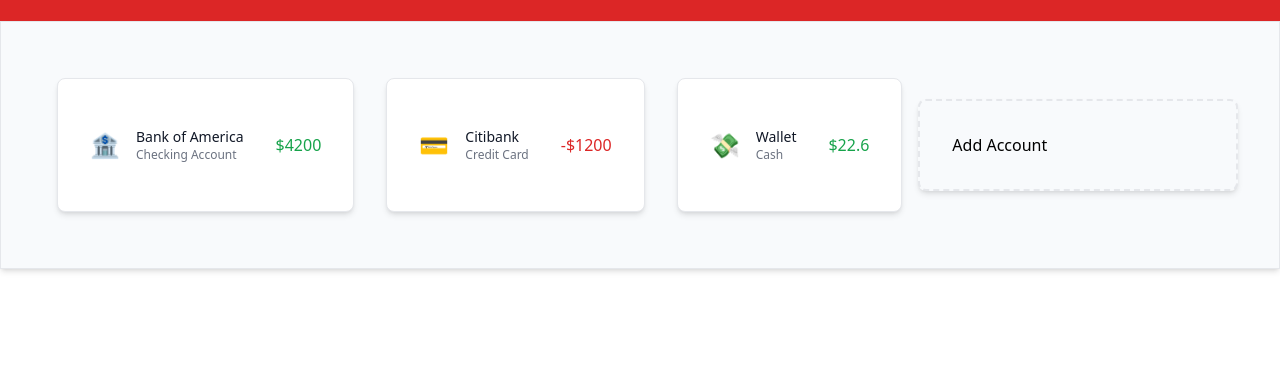
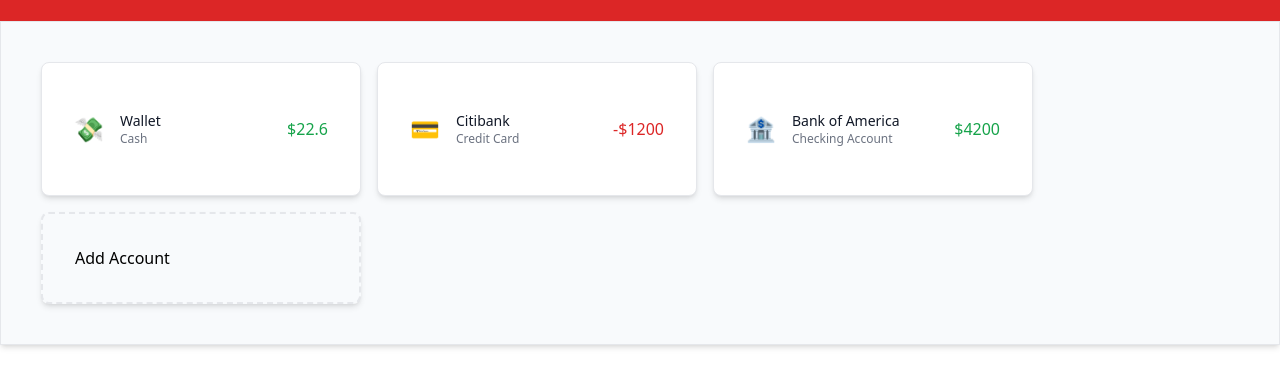
Before and after one commit to save-thinking/group-1-save-thinking, a website: page src/static/html/dashboard.html in a window 1280 px wide. Shown: the part 75-462 px from the top of the page. Drawn offline with Linux system fonts and the light colour scheme.

Commit message:
Made add account button a part of container, using prepend instead of InnerHTML to preserve variable validity of buttons

```diff
--- a/src/js/view/dashboard.js
+++ b/src/js/view/dashboard.js
@@ -12,7 +12,8 @@
 const recordModalForm = document.querySelector('#add-record-form')
 const accountList = document.querySelector('#account-list')
 
-const testDashboardData = [{
+const testDashboardData = [
+  {
     account_name: 'Bank of America',
     account_type: 'checking-account',
     initial_balance: 4200,
@@ -29,11 +30,12 @@
     account_type: 'cash',
     initial_balance: 22.6,
     currency: 'USD'
-}]
+  }
+]
 
 // this function would be called every time the page is loaded
 document.addEventListener('DOMContentLoaded', () => {
-  createDashboardWithInnerHTML(testDashboardData)
+  testDashboardData.map((account) => addAccountCard(account))
 })
 
 /* Utilities */
@@ -62,10 +64,8 @@
   for (const pair of formData.entries()) {
     formJson[pair[0]] = pair[1]
   }
-  // console.log(formJson)
-  // alert(JSON.stringify(formJson))
   testDashboardData.push(formJson)
-  createDashboardWithInnerHTML(testDashboardData)
+  addAccountCard(formJson)
   toggleAddAccountModalVisibility()
 }
 
@@ -78,8 +78,6 @@
   for (const pair of formData.entries()) {
     formJson[pair[0]] = pair[1]
   }
-  // console.log(formJson)
-  // alert(JSON.stringify(formJson))
   toggleAddRecordModalVisibility()
 }
 
@@ -89,43 +87,17 @@
   }
 }
 
-const createDashboardWithInnerHTML = (accounts) => {
-  // generate HTML for dashboard accounts
-  const accountsHtml = accounts.map(account => {
-    return `
-    <li class="p-4">
-      <div
-      class="container p-4 m-2 h-full items-stretch max-w-xs bg-white rounded-lg border shadow-md sm:p-8 hover:bg-slate-50"
-      >
-        <div class="sm:py-4">
-          <div class="flex items-center space-x-4">
-            <div class="flex">
-              <div class="text-2xl rounded-full"> ${getAccountTypeSign(account.account_type)}</div>
-            </div>
-            <div class="flex-1 min-w-0">
-              <p class="text-sm font-medium text-gray-900 truncate">
-                ${account.account_name}
-              </p>
-              <p class="text-xs text-gray-500 truncate">${getAccountType(account.account_type)}</p>
-            </div>
-            <div class="inline-flex items-center text-base text-${getBalanceColor(account.initial_balance)}-600">
-              ${getBalanceWithCurrency(account.initial_balance, account.currency)}
-            </div>
-          </div>
-        </div>
-      </div>
-    </li>
-    `
-  })
-  console.log(Array.from(accountsHtml.values()))
-  const html = Array.from(accountsHtml.values()).join('')
-  console.log(html)
-  accountList.innerHTML = html
+const addAccountCard = (account) => {
+  accountList.prepend(accountCardComponent(account))
 }
 
 // helper function to return sign of account
 const getBalanceColor = (balance) => {
-  if (balance < 0) { return 'red' } else { return 'green' }
+  if (balance < 0) {
+    return 'red'
+  } else {
+    return 'green'
+  }
 }
 
 // helper function to return currency with balance as string
@@ -141,31 +113,74 @@
 // helper function to return sign of account
 const getAccountTypeSign = (accountTypeString) => {
   switch (accountTypeString) {
-    case 'checking-account': return '🏦'
-    case 'savings-account': return '🏥'
-    case 'cash': return '💸'
-    case 'credit-card': return '💳'
-    default: return ''
+    case 'checking-account':
+      return '🏦'
+    case 'savings-account':
+      return '🏥'
+    case 'cash':
+      return '💸'
+    case 'credit-card':
+      return '💳'
+    default:
+      return ''
   }
 }
 
 // helper function to return account type name to be displayed
 const getAccountType = (accountTypeString) => {
   switch (accountTypeString) {
-    case 'checking-account': return 'Checking Account'
-    case 'savings-account': return 'Savings Account'
-    case 'cash': return 'Cash'
-    case 'credit-card': return 'Credit Card'
-    default: return ''
+    case 'checking-account':
+      return 'Checking Account'
+    case 'savings-account':
+      return 'Savings Account'
+    case 'cash':
+      return 'Cash'
+    case 'credit-card':
+      return 'Credit Card'
+    default:
+      return ''
   }
 }
 
 // helper function to return sign of currency
 const getCurrencySign = (currencyString) => {
   switch (currencyString) {
-    case 'USD': return '$'
-    case 'INR': return '₹'
-    case 'EUR': return '€'
-    default: return ''
+    case 'USD':
+      return '$'
+    case 'INR':
+      return '₹'
+    case 'EUR':
+      return '€'
+    default:
+      return ''
   }
 }
+
+const accountCardComponent = (account) => {
+  const accountCard = document.createElement('div')
+  accountCard.classList =
+    'container p-4 m-2 h-full items-stretch max-w-xs bg-white rounded-lg border shadow-md sm:p-8 hover:bg-slate-50'
+  accountCard.innerHTML = `<div class='sm:py-4'>
+  <div class='flex items-center space-x-4'>
+    <div class='flex'>
+      <div class='text-2xl rounded-full'>${getAccountTypeSign(
+        account.account_type
+      )}</div>
+    </div>
+    <div class='flex-1 min-w-0'>
+      <p class='text-sm font-medium text-gray-900 truncate'>
+      ${account.account_name}
+      </p>
+      <p class='text-xs text-gray-500 truncate'>${getAccountType(
+        account.account_type
+      )}</p>
+    </div>
+    <div class='inline-flex items-center text-base text-${getBalanceColor(
+      account.initial_balance
+    )}-600'>
+    ${getBalanceWithCurrency(account.initial_balance, account.currency)}
+    </div>
+  </div>
+</div>`
+  return accountCard
+}
--- a/src/static/html/dashboard.html
+++ b/src/static/html/dashboard.html
@@ -45,66 +45,8 @@
     </div>
     <div
       class="flex flex-row flex-wrap items-center p-4 w-screen bg-slate-50 border shadow-md sm:p-8"
+      id="account-list"
     >
-        <ul id="account-list" role="list" class="flex flex-row items-center bg-slate-50 flex-wrap items-center">
-          <!-- <div
-            class="container p-4 m-2 h-full items-stretch max-w-xs bg-white rounded-lg border shadow-md sm:p-8 hover:bg-slate-50"
-          >
-            <div class="sm:py-4">
-              <div class="flex items-center space-x-4">
-                <div class="flex">
-                  <div class="text-2xl rounded-full">🏦</div>
-                </div>
-                <div class="flex-1 min-w-0">
-                  <p class="text-sm font-medium text-gray-900 truncate">
-                    Bank of America
-                  </p>
-                  <p class="text-xs text-gray-500 truncate">Checking Account</p>
-                </div>
-                <div class="inline-flex items-center text-base text-green-600">
-                  $4200.00
-                </div>
-              </div>
-            </div>
-          </div>
-          <div
-            class="container p-4 m-2 h-full items-stretch max-w-xs bg-white rounded-lg border shadow-md sm:p-8 hover:bg-slate-50"
-          >
-            <div class="sm:py-4">
-              <div class="flex items-center space-x-4">
-                <div class="flex">
-                  <div class="text-2xl rounded-full">💳</div>
-                </div>
-                <div class="flex-1 min-w-0">
-                  <p class="text-sm font-medium text-gray-900 truncate">Citibank</p>
-                  <p class="text-xs text-gray-500 truncate">Credit Card</p>
-                </div>
-                <div class="inline-flex items-center text-base text-red-600">
-                  -$1200.00
-                </div>
-              </div>
-            </div>
-          </div>
-
-          <div
-            class="container p-4 m-2 h-full items-stretch max-w-xs bg-white rounded-lg border shadow-md sm:p-8 hover:bg-slate-50"
-          >
-            <div class="sm:py-4">
-              <div class="flex items-center space-x-4">
-                <div class="flex">
-                  <div class="text-2xl rounded-full">💵</div>
-                </div>
-                <div class="flex-1 min-w-0">
-                  <p class="text-sm font-medium text-gray-900 truncate">Wallet</p>
-                  <p class="text-xs text-gray-500 truncate">Cash</p>
-                </div>
-                <div class="inline-flex items-center text-base text-green-600">
-                  $22.60
-                </div>
-              </div>
-            </div>
-          </div> -->
-        </ul>
       <div
         id="add-account-btn"
         class="container p-4 h-full items-stretch m-2 max-w-xs bg-slate-50 rounded-lg border-dashed border-2 shadow-md sm:p-8 hover:bg-slate-100"
```
Lines whose indentation alone changed are shown as unchanged.
